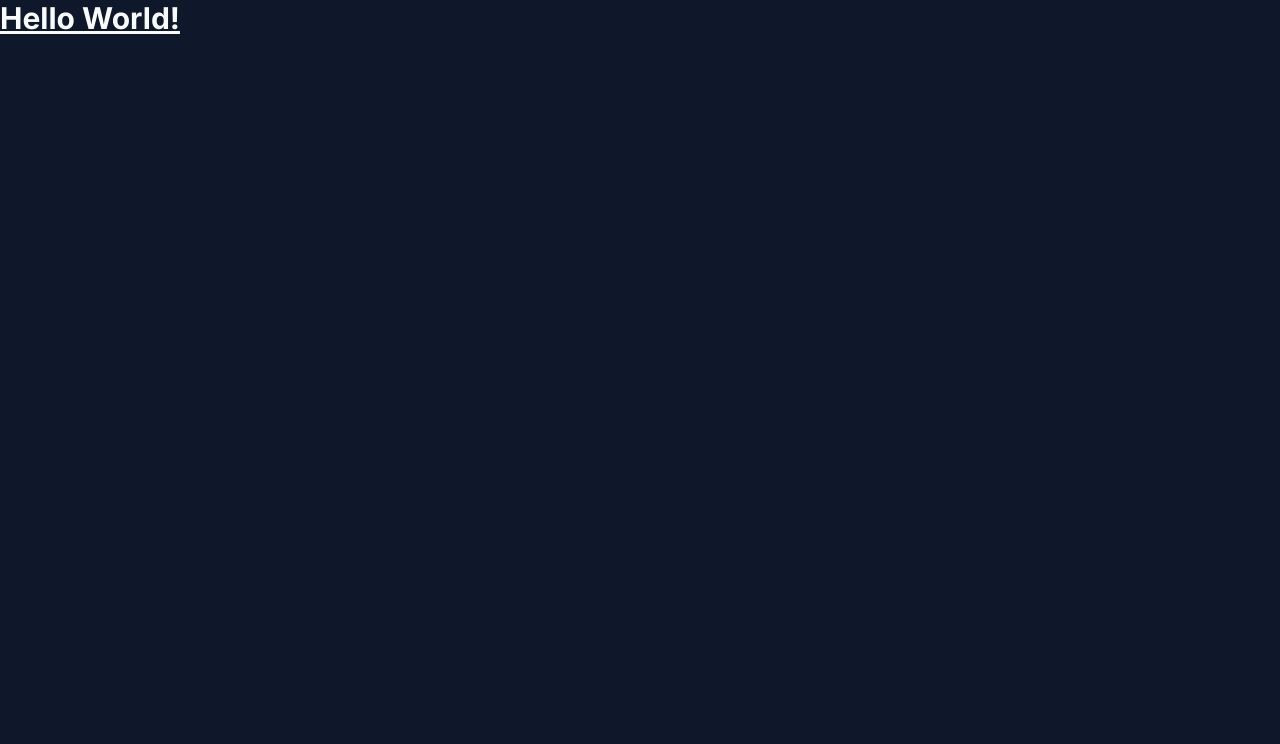
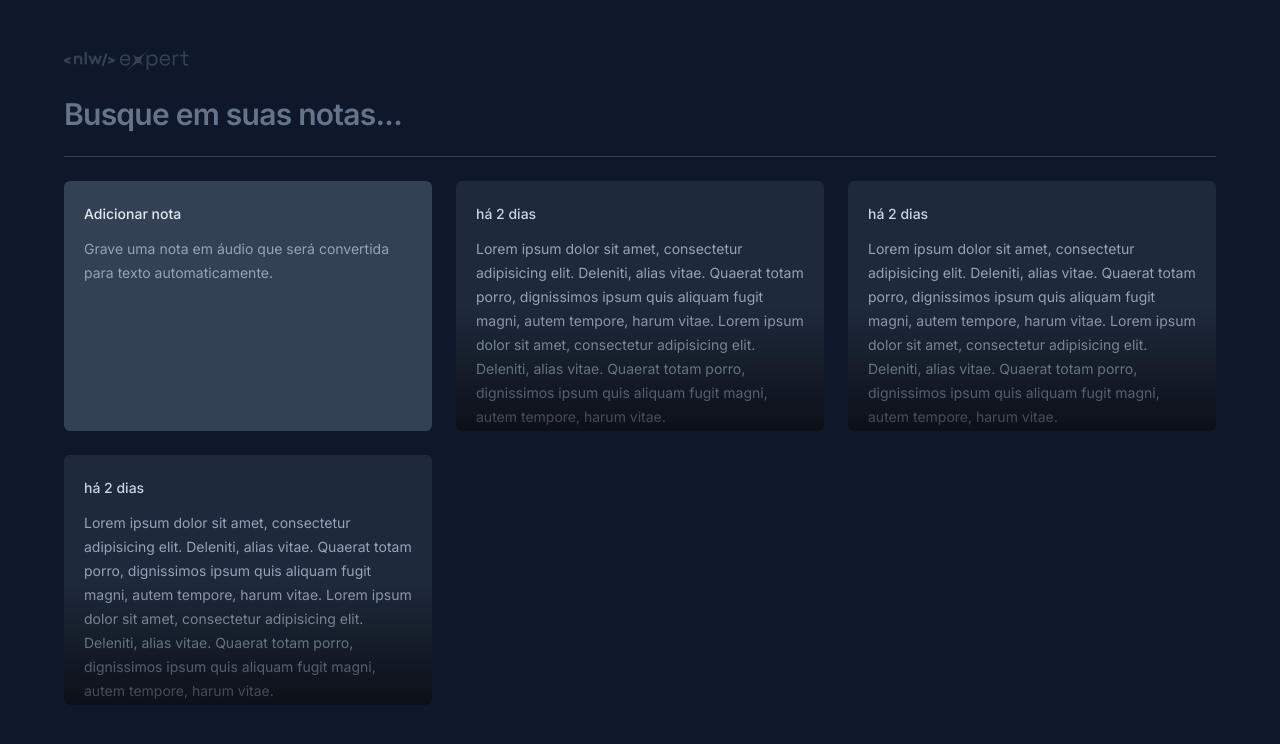
Before and after one commit to jvbicalho01/NLW_expert, a React (Vite) app: page / in a window 1280 px wide. Shown: the top 744 px of the page. Built offline with nearby package versions, Linux system fonts and the light colour scheme.

Commit message:
estruturando página principal de notas

```diff
--- a/index.html
+++ b/index.html
@@ -4,6 +4,8 @@
 <head>
   <meta charset="UTF-8" />
   <meta name="viewport" content="width=device-width, initial-scale=1.0" />
+
+  <link rel="shortcut icon" href="/favicon.png" type="image/png" />
 
   <link rel="preconnect" href="https://fonts.googleapis.com" />
   <link rel="preconnect" href="https://fonts.gstatic.com" crossorigin />
--- a/src/App.tsx
+++ b/src/App.tsx
@@ -1,8 +1,37 @@
+import logo from "./assets/logo-nlw-expert.svg"
+
+import { NewNoteCard } from "./components/NewNoteCard"
+import { NoteCard } from "./components/NoteCard"
+
 export function App() {
 
   return (
-    <h1 className="text-3xl font-bold underline">
-      Hello World!
-    </h1>
+    <div className="mx-auto max-w-6xl my-12 space-y-6">
+
+      <img src={logo} alt="NLW Expert" />
+
+      <form className="w-full">
+        <input
+          type="text"
+          placeholder="Busque em suas notas..."
+          className="w-full bg-transparent text-3xl font-semibold tracking-tight outline-none placeholder:text-slate-500"
+        />
+      </form>
+
+      <div className="h-px bg-slate-700" />
+
+      <div className="grid grid-cols-3 gap-6 auto-rows-[250px]">
+
+        <NewNoteCard />
+
+        <NoteCard />
+        <NoteCard />
+        <NoteCard />
+
+      </div>
+
+
+
+    </div>
   )
 }
--- /dev/null
+++ b/src/components/NewNoteCard.tsx
@@ -0,0 +1,13 @@
+export function NewNoteCard() {
+
+  return (
+    <div className="rounded-md bg-slate-700 p-5 space-y-3">
+      <span className="text-sm font-medium text-slate-200">
+        Adicionar nota
+      </span>
+      <p className="text-sm leading-6 text-slate-400">
+        Grave uma nota em áudio que será convertida para texto automaticamente.
+      </p>
+    </div>
+  )
+}
--- /dev/null
+++ b/src/components/NoteCard.tsx
@@ -0,0 +1,16 @@
+export function NoteCard() {
+
+  return (
+    <button className="rounded-md text-left bg-slate-800 p-5 space-y-3 overflow-hidden relative outline-none hover:ring-2 hover:ring-slate-600 focus-visible:ring-2 focus-visible:ring-lime-400">
+      <span className="text-sm font-medium text-slate-300">
+        há 2 dias
+      </span>
+      <p className="text-sm leading-6 text-slate-400">
+        Lorem ipsum dolor sit amet, consectetur adipisicing elit. Deleniti, alias vitae. Quaerat totam porro, dignissimos ipsum quis aliquam fugit magni, autem tempore, harum vitae.
+        Lorem ipsum dolor sit amet, consectetur adipisicing elit. Deleniti, alias vitae. Quaerat totam porro, dignissimos ipsum quis aliquam fugit magni, autem tempore, harum vitae.
+      </p>
+
+      <div className="absolute bottom-0 left-0 right-0 h-1/2 bg-gradient-to-t from-black/60 to-black/0 pointer-events-none" />
+    </button>
+  )
+}
```
Also changed, not shown: public/favicon.png (added), src/assets/logo-nlw-expert.svg (added).
